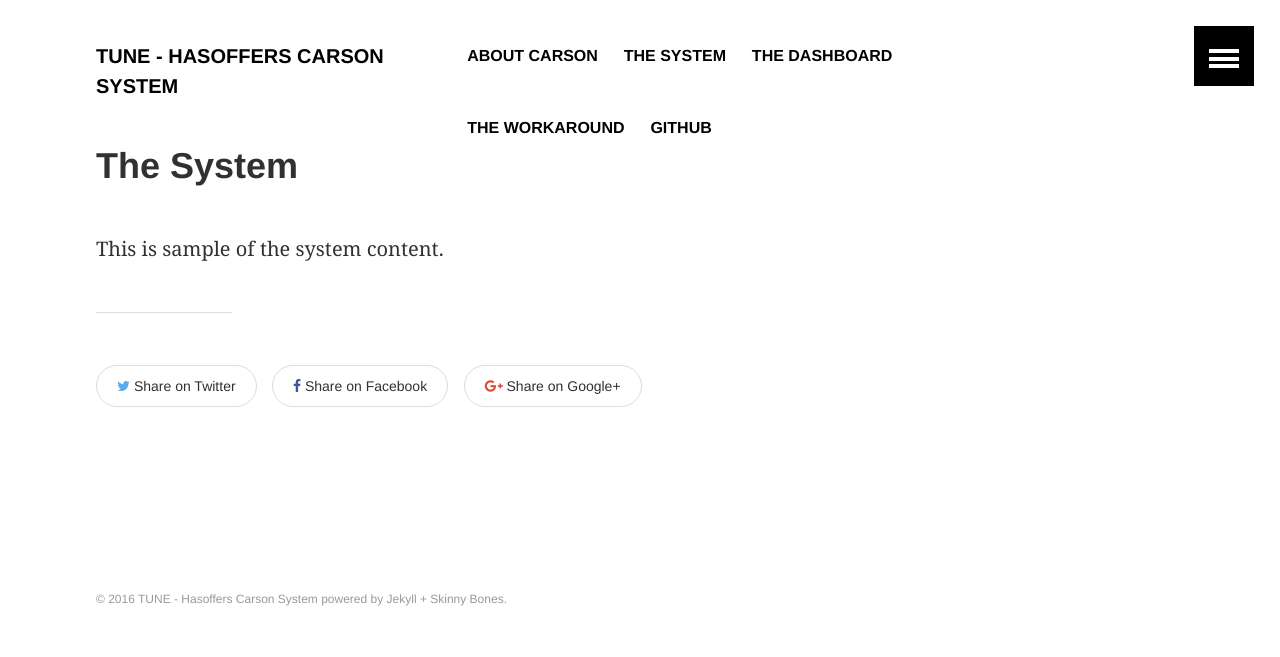
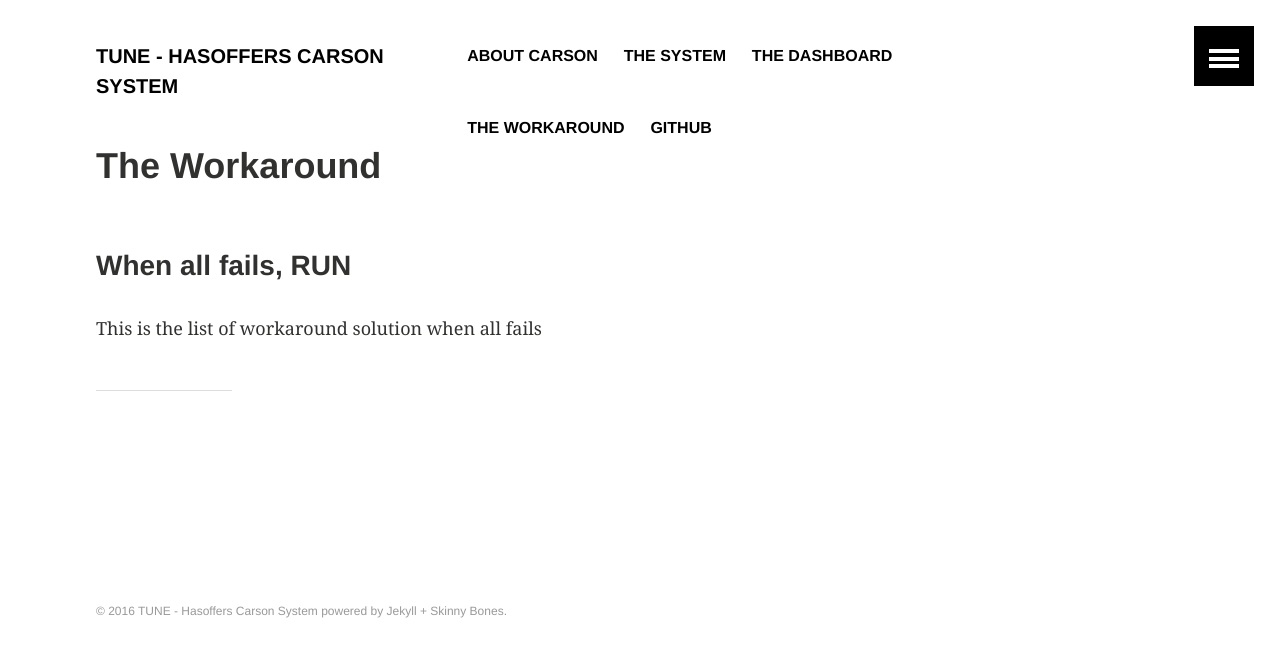
Before and after one commit to hasOki/Carson, a Jekyll site: the page built from _pages/workaround.md, in a window 1280 px wide. Shown: the top 657 px of the page. Built offline with Jekyll 4.4.1, drawn with Linux system fonts in a browser that asks for light colours.

Commit message:
Fix broken links

```diff
--- a/_pages/workaround.md
+++ b/_pages/workaround.md
@@ -1,6 +1,12 @@
 ---
 layout: article
-title: "The System"
+title: "The Workaround"
+permalink: /workaround/
+share: false
+image:
+  feature:
 ---
 
-This is sample of the system content.
+### When all fails, RUN
+
+This is the list of workaround solution when all fails
```
Also changed, not shown: _pages/about.md (+4 -1 lines), _pages/dashboard.md (+5 -6 lines).
